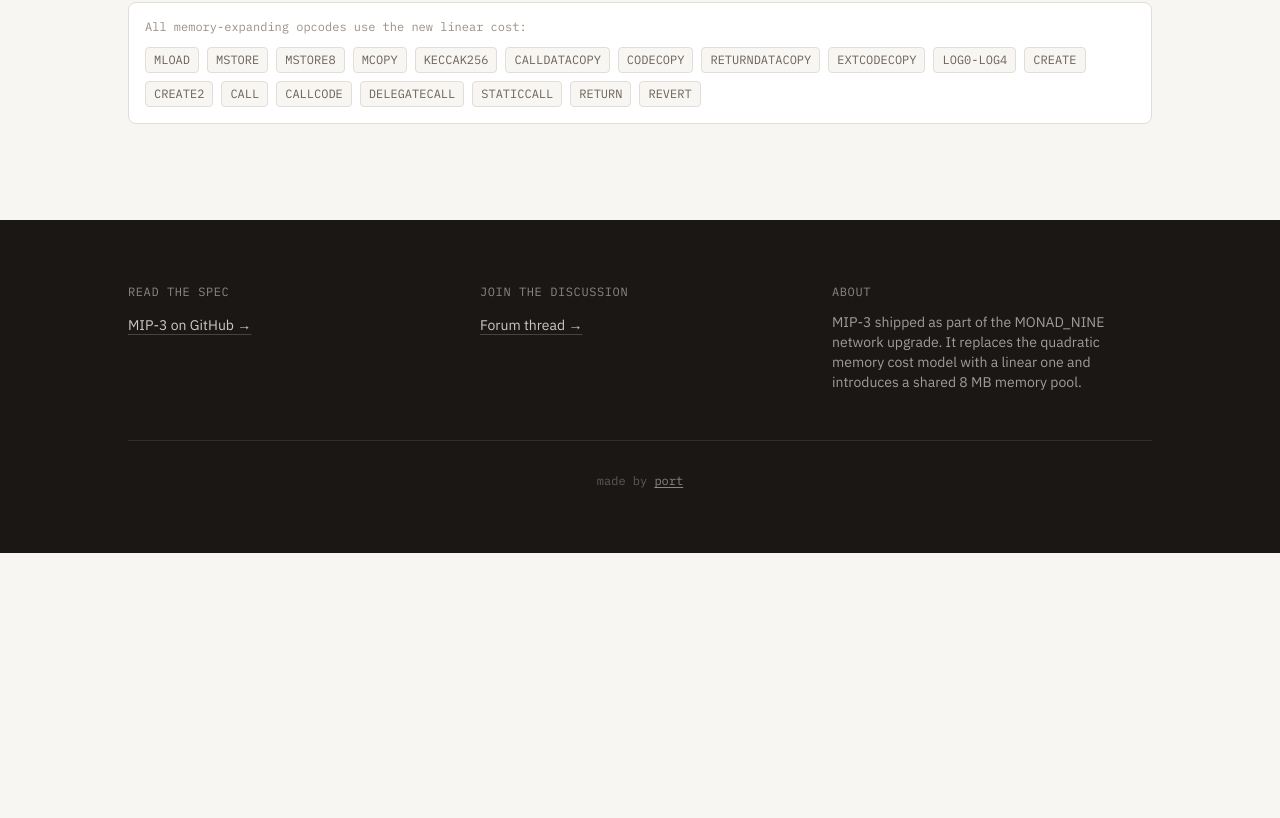
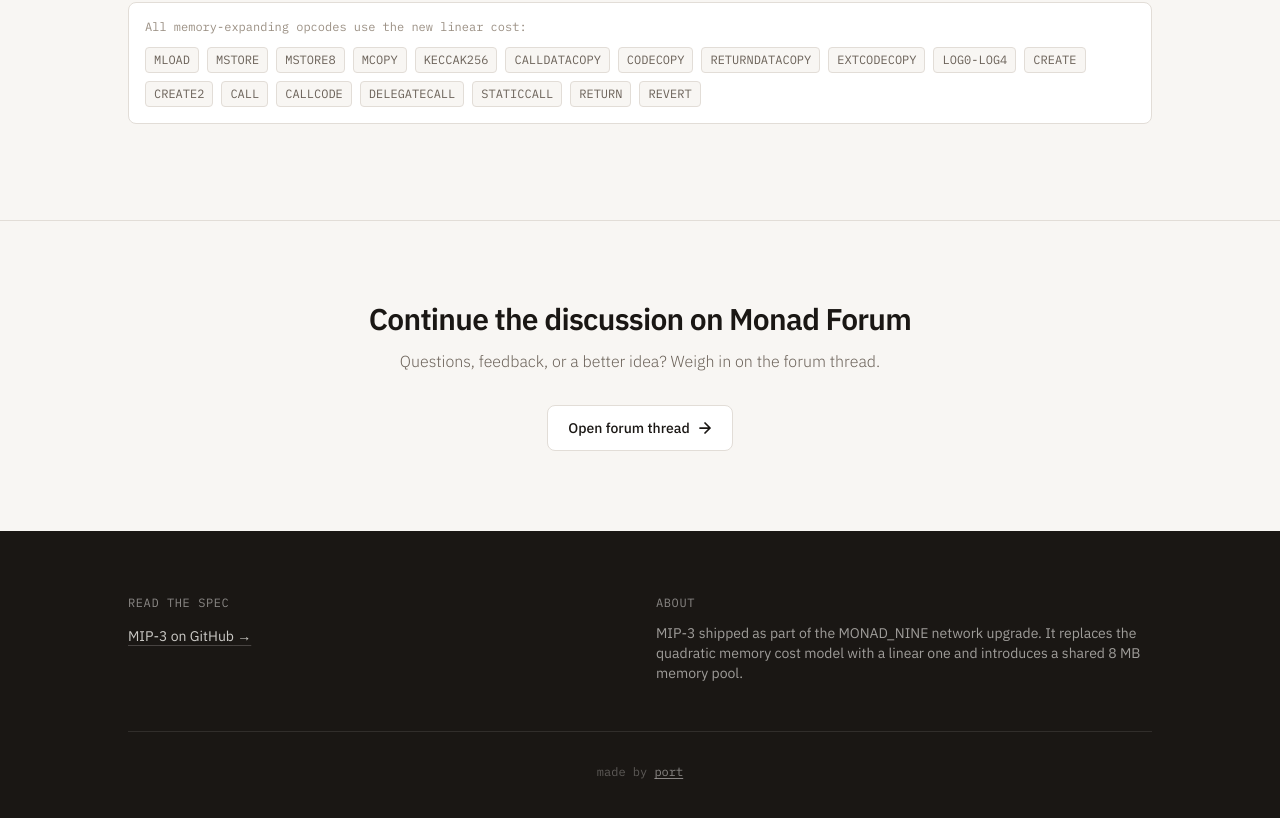
Before and after one commit to portdeveloper/pageified-storage, a Next.js app: page /mip-3 in a window 1280 px wide. Shown: the part 4446-5264 px from the top of the page. Before the commit the page ends 4999 px from the top, so only its background shows below. Built offline with nearby package versions, Linux system fonts and the light colour scheme; no server answers.

Commit message:
Add dedicated forum discussion CTA above footer
The footer's "Join the discussion" link was too easy to miss. Replace it
with a standalone CTA section on each MIP page so readers have a clear,
unmissable entry point into the forum thread.

```diff
--- a/src/app/mip-3/page.tsx
+++ b/src/app/mip-3/page.tsx
@@ -5,6 +5,7 @@ import Mip3GasCalculatorSection from "@/components/mip3/Mip3GasCalculatorSection
 import MemoryPoolSection from "@/components/mip3/MemoryPoolSection";
 import Mip3TakeawaysSection from "@/components/mip3/Mip3TakeawaysSection";
 import Mip3CompatibilitySection from "@/components/mip3/Mip3CompatibilitySection";
+import DiscussionCtaSection from "@/components/DiscussionCtaSection";
 import FooterSection from "@/components/FooterSection";
 
 export const metadata: Metadata = {
@@ -27,6 +28,7 @@ export default function Mip3Page() {
       <MemoryPoolSection />
       <Mip3TakeawaysSection />
       <Mip3CompatibilitySection />
+      <DiscussionCtaSection />
       <FooterSection />
     </main>
   );
--- a/src/app/mip-4/page.tsx
+++ b/src/app/mip-4/page.tsx
@@ -4,6 +4,7 @@ import AsyncPipelineSection from "@/components/mip4/AsyncPipelineSection";
 import BundlerComparisonSection from "@/components/mip4/BundlerComparisonSection";
 import TransactionTimelineSection from "@/components/mip4/TransactionTimelineSection";
 import Mip4DetailsSection from "@/components/mip4/Mip4DetailsSection";
+import DiscussionCtaSection from "@/components/DiscussionCtaSection";
 import FooterSection from "@/components/FooterSection";
 
 export const metadata: Metadata = {
@@ -25,6 +26,7 @@ export default function Mip4Page() {
       <BundlerComparisonSection />
       <TransactionTimelineSection />
       <Mip4DetailsSection />
+      <DiscussionCtaSection />
       <FooterSection />
     </main>
   );
--- a/src/app/mip-7/page.tsx
+++ b/src/app/mip-7/page.tsx
@@ -5,6 +5,7 @@ import NamespaceSection from "@/components/mip7/NamespaceSection";
 import JumpdestSection from "@/components/mip7/JumpdestSection";
 import EncodingSection from "@/components/mip7/EncodingSection";
 import Mip7TakeawaysSection from "@/components/mip7/Mip7TakeawaysSection";
+import DiscussionCtaSection from "@/components/DiscussionCtaSection";
 import FooterSection from "@/components/FooterSection";
 
 export const metadata: Metadata = {
@@ -27,6 +28,7 @@ export default function Mip7Page() {
       <JumpdestSection />
       <EncodingSection />
       <Mip7TakeawaysSection />
+      <DiscussionCtaSection />
       <FooterSection />
     </main>
   );
--- a/src/app/mip-8/page.tsx
+++ b/src/app/mip-8/page.tsx
@@ -8,6 +8,7 @@ import StepperSection from "@/components/StepperSection";
 import AnalyzerSection from "@/components/AnalyzerSection";
 import TakeawaysSection from "@/components/TakeawaysSection";
 import CompatibilitySection from "@/components/CompatibilitySection";
+import DiscussionCtaSection from "@/components/DiscussionCtaSection";
 import FooterSection from "@/components/FooterSection";
 
 export const metadata: Metadata = {
@@ -33,6 +34,7 @@ export default function Mip8Page() {
       <AnalyzerSection />
       <TakeawaysSection />
       <CompatibilitySection />
+      <DiscussionCtaSection />
       <FooterSection />
     </main>
   );
--- /dev/null
+++ b/src/components/DiscussionCtaSection.tsx
@@ -0,0 +1,45 @@
+"use client";
+
+import { usePathname } from "next/navigation";
+
+const FORUM_URLS: Record<string, string> = {
+  "/mip-8": "https://forum.monad.xyz/t/mip-8-page-ified-storage-state/407",
+  "/mip-3": "https://forum.monad.xyz/t/mip-3-linear-evm-memory-cost/362",
+  "/mip-4": "https://forum.monad.xyz/t/mip-4-reserve-balance-introspection/363",
+  "/mip-7": "https://forum.monad.xyz/t/mip-7-extension-opcodes/",
+};
+
+export default function DiscussionCtaSection() {
+  const pathname = usePathname();
+  const forumUrl = FORUM_URLS[pathname] || FORUM_URLS["/mip-8"];
+
+  return (
+    <section className="py-20 px-6 border-t border-border">
+      <div className="max-w-3xl mx-auto text-center">
+        <h2 className="text-2xl sm:text-3xl font-semibold tracking-tight mb-3">
+          Continue the discussion on Monad Forum
+        </h2>
+        <p className="text-base text-text-secondary font-light mb-8">
+          Questions, feedback, or a better idea? Weigh in on the forum thread.
+        </p>
+        <a
+          href={forumUrl}
+          target="_blank"
+          rel="noopener noreferrer"
+          className="inline-flex items-center gap-2 rounded-lg border border-border bg-surface-elevated px-5 py-3 text-sm font-medium text-text-primary transition-colors hover:border-text-primary"
+        >
+          Open forum thread
+          <svg width="14" height="14" viewBox="0 0 14 14" fill="none">
+            <path
+              d="M2 7H12M12 7L7 2M12 7L7 12"
+              stroke="currentColor"
+              strokeWidth="1.75"
+              strokeLinecap="round"
+              strokeLinejoin="round"
+            />
+          </svg>
+        </a>
+      </div>
+    </section>
+  );
+}
--- a/src/components/FooterSection.tsx
+++ b/src/components/FooterSection.tsx
@@ -2,29 +2,25 @@
 
 import { usePathname } from "next/navigation";
 
-const FOOTER_DATA: Record<string, { specUrl: string; specLabel: string; forumUrl: string; note: string }> = {
+const FOOTER_DATA: Record<string, { specUrl: string; specLabel: string; note: string }> = {
   "/mip-8": {
     specUrl: "https://github.com/monad-crypto/MIPs/blob/main/MIPS/MIP-8.md",
     specLabel: "MIP-8 on GitHub",
-    forumUrl: "https://forum.monad.xyz/t/mip-8-page-ified-storage-state/407",
     note: "MIP-8's future-directions section points to MIP-9 as a possible follow-on exploring flexible fanout trees for smaller proofs and optimized storage writes.",
   },
   "/mip-3": {
     specUrl: "https://github.com/monad-crypto/MIPs/blob/main/MIPS/MIP-3.md",
     specLabel: "MIP-3 on GitHub",
-    forumUrl: "https://forum.monad.xyz/t/mip-3-linear-evm-memory-cost/362",
     note: "MIP-3 shipped as part of the MONAD_NINE network upgrade. It replaces the quadratic memory cost model with a linear one and introduces a shared 8 MB memory pool.",
   },
   "/mip-4": {
     specUrl: "https://github.com/monad-crypto/MIPs/blob/main/MIPS/MIP-4.md",
     specLabel: "MIP-4 on GitHub",
-    forumUrl: "https://forum.monad.xyz/t/mip-4-reserve-balance-introspection/363",
     note: "MIP-4 shipped as part of the MONAD_NINE network upgrade. The precompile at 0x1001 lets contracts detect reserve balance violations mid-execution.",
   },
   "/mip-7": {
     specUrl: "https://github.com/monad-crypto/MIPs/blob/main/MIPS/MIP-7.md",
     specLabel: "MIP-7 on GitHub",
-    forumUrl: "https://forum.monad.xyz/t/mip-7-extension-opcodes/",
     note: "MIP-7 aligns with EIP-8163, which reserves 0xAE on Ethereum L1 for non-L1 extension use. All 256 selectors are currently unassigned; future MIPs will claim specific slots.",
   },
 };
@@ -36,7 +32,7 @@ export default function FooterSection() {
   return (
     <footer className="py-16 px-6 bg-text-primary text-surface">
       <div className="max-w-5xl mx-auto">
-        <div className="grid grid-cols-1 sm:grid-cols-3 gap-8 mb-12">
+        <div className="grid grid-cols-1 sm:grid-cols-2 gap-8 mb-12">
           <div>
             <p className="font-mono text-xs tracking-wider uppercase text-surface/50 mb-3">
               Read the spec
@@ -48,19 +44,6 @@ export default function FooterSection() {
               className="text-sm text-surface/80 hover:text-surface transition-colors underline underline-offset-4 decoration-surface/20 hover:decoration-surface/60"
             >
               {data.specLabel} →
-            </a>
-          </div>
-          <div>
-            <p className="font-mono text-xs tracking-wider uppercase text-surface/50 mb-3">
-              Join the discussion
-            </p>
-            <a
-              href={data.forumUrl}
-              target="_blank"
-              rel="noopener noreferrer"
-              className="text-sm text-surface/80 hover:text-surface transition-colors underline underline-offset-4 decoration-surface/20 hover:decoration-surface/60"
-            >
-              Forum thread →
             </a>
           </div>
           <div>
```
